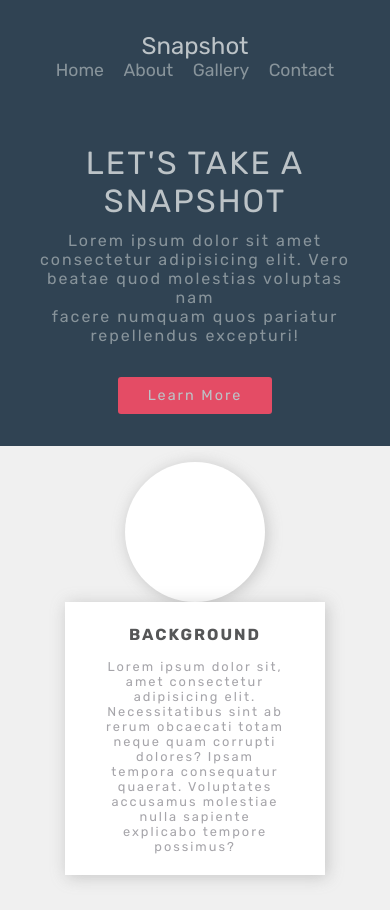
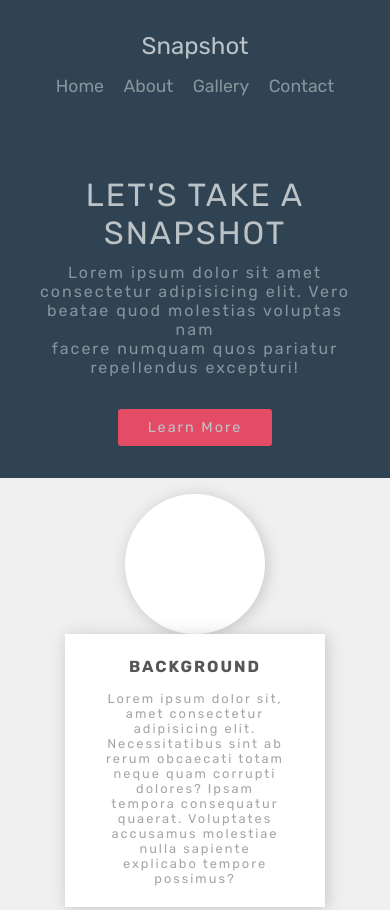
Before and after one commit to Didier-ds/zuri-exercise1, a plain HTML site: page index.html in a window 390 px wide. Shown: the top 910 px of the page. Drawn offline with Linux system fonts and the light colour scheme.

Commit message:
added padding to the nav-links

```diff
--- a/styles.css
+++ b/styles.css
@@ -351,6 +351,9 @@ div.footer h6 {
 div.hero-section {
   padding: 2rem;
 }
+ul.nav-links {
+  padding: 1em 0;
+}
 div.nav-bar {
   padding: 2rem 1rem;
   justify-content: center;
```
